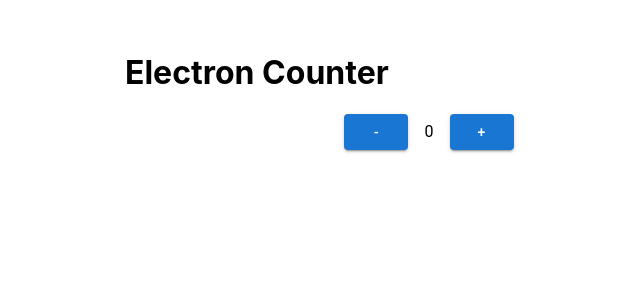
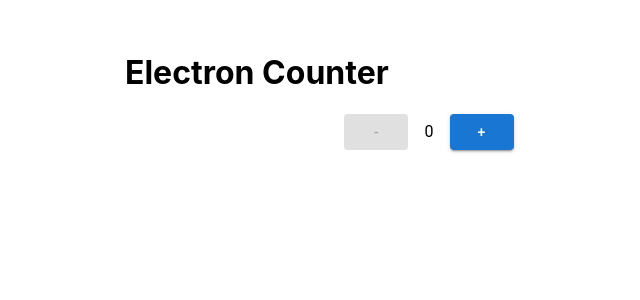
Before and after one commit to chrisvasqm/electron-counter, a React (Vite) app: page / in a window 1280 px wide. Shown: the top 300 px of the page, without its empty margins (211-851 px from the left). Built offline with nearby package versions, Linux system fonts and the light colour scheme.

Commit message:
Prevent negative value

```diff
--- a/src/components/Counter.tsx
+++ b/src/components/Counter.tsx
@@ -6,6 +6,8 @@
     const [counter, setCounter] = useState(0);
 
     const handleMinus = () => {
+        if (counter === 0) return;
+
         setCounter(counter - 1);
     }
 
@@ -19,9 +21,23 @@
             alignItems='center'
             justifyContent='center'
             gap={2}>
-            <Button variant='contained' onClick={handleMinus}>-</Button>
-            <Typography variant='body1'>{counter}</Typography>
-            <Button variant='contained' onClick={handlePlus}>+</Button>
+
+            <Button
+                variant='contained'
+                onClick={handleMinus}
+                disabled={counter === 0}>
+                -
+            </Button>
+
+            <Typography variant='body1'>
+                {counter}
+            </Typography>
+
+            <Button
+                variant='contained'
+                onClick={handlePlus}>
+                +
+            </Button>
         </Stack>
     )
 }
```
